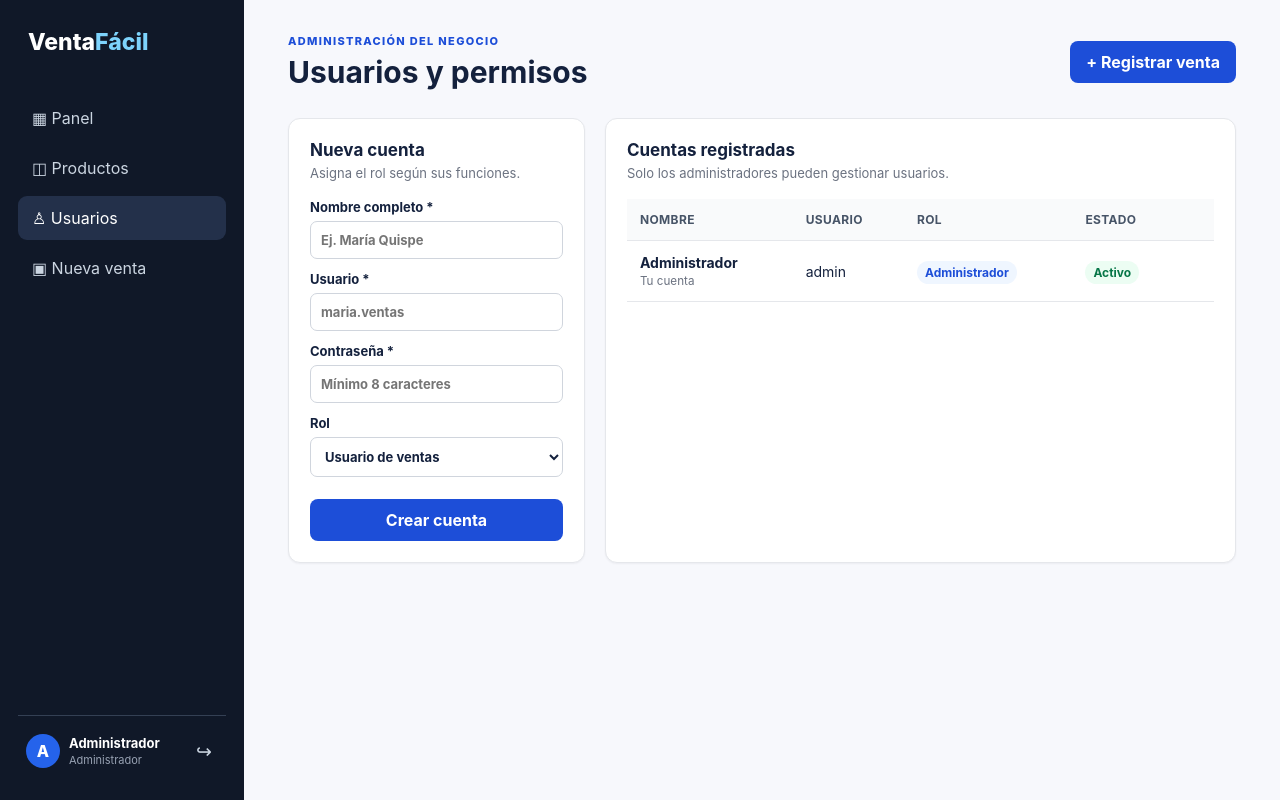
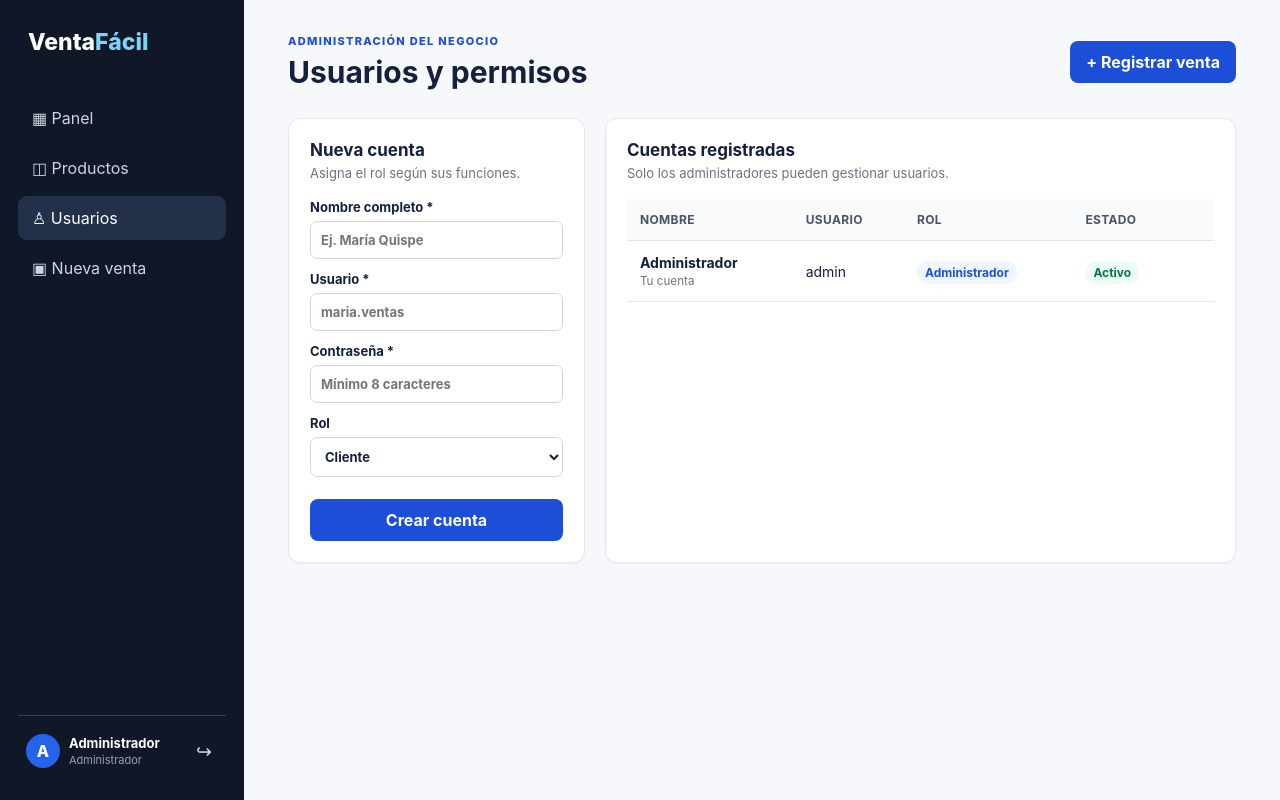
Before and after one commit to jhunnior-06/Sistema-de-ventas-, a FastAPI app: page /usuarios in a window 1280 px wide. Run offline with FastAPI, Linux system fonts and the light colour scheme; the visitor is signed in with stand-in values (Sample User, id 1); data comes from the database, SQL or seed files in the repository; some libraries are stand-ins or nearby versions.

Commit message:
Gestionar cuentas de clientes desde administración

```diff
--- a/app/templates/users.html
+++ b/app/templates/users.html
@@ -8,7 +8,7 @@
   <label>Nombre completo *<input name="display_name" required maxlength="160" placeholder="Ej. María Quispe"></label>
   <label>Usuario *<input name="username" required minlength="3" maxlength="60" placeholder="maria.ventas"></label>
   <label>Contraseña *<input name="password" type="password" required minlength="8" placeholder="Mínimo 8 caracteres"></label>
-  <label>Rol<select name="role"><option value="user">Usuario de ventas</option><option value="admin">Administrador</option></select></label>
+  <label>Rol<select name="role"><option value="customer">Cliente</option><option value="admin">Administrador</option></select></label>
   <button class="button primary full" type="submit">Crear cuenta</button>
 </form>
 <section class="panel">
@@ -17,7 +17,7 @@
   {% for user in users %}<tr>
     <td><b>{{ user.display_name }}</b>{% if user.id == current_user.id %}<small>Tu cuenta</small>{% endif %}</td>
     <td>{{ user.username }}</td>
-    <td><span class="badge {% if user.role == 'admin' %}badge-blue{% else %}badge-green{% endif %}">{% if user.role == 'admin' %}Administrador{% else %}Usuario{% endif %}</span></td>
+    <td><span class="badge {% if user.role == 'admin' %}badge-blue{% else %}badge-green{% endif %}">{% if user.role == 'admin' %}Administrador{% elif user.role == 'customer' %}Cliente{% else %}Vendedor{% endif %}</span></td>
     <td><span class="badge {% if user.active %}badge-green{% else %}badge-gray{% endif %}">{% if user.active %}Activo{% else %}Inactivo{% endif %}</span></td>
     <td>{% if user.id != current_user.id %}<form method="post" action="/usuarios/{{ user.id }}/estado"><button class="link-button" type="submit">{% if user.active %}Desactivar{% else %}Activar{% endif %}</button></form>{% endif %}</td>
   </tr>{% endfor %}
```
